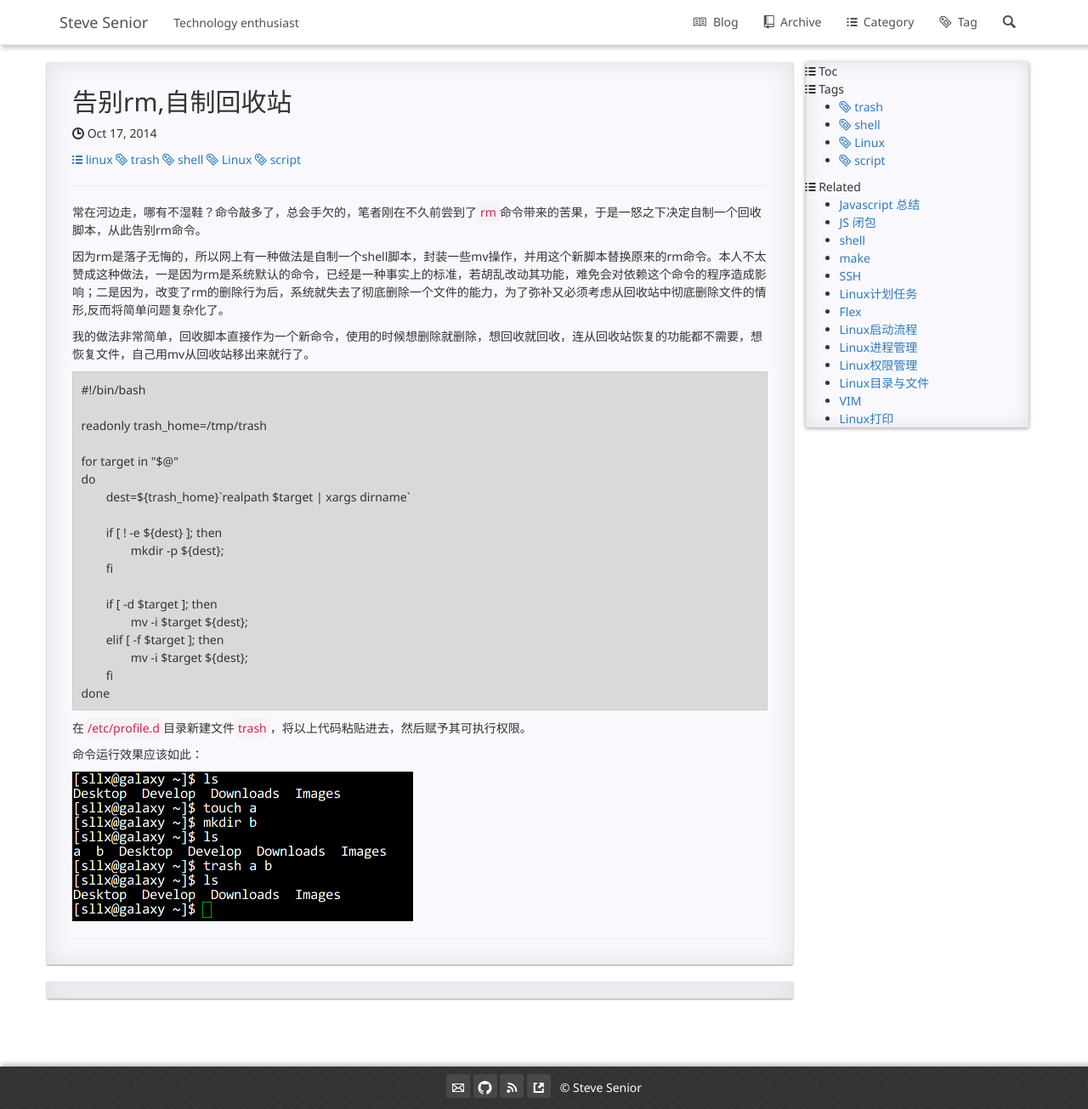
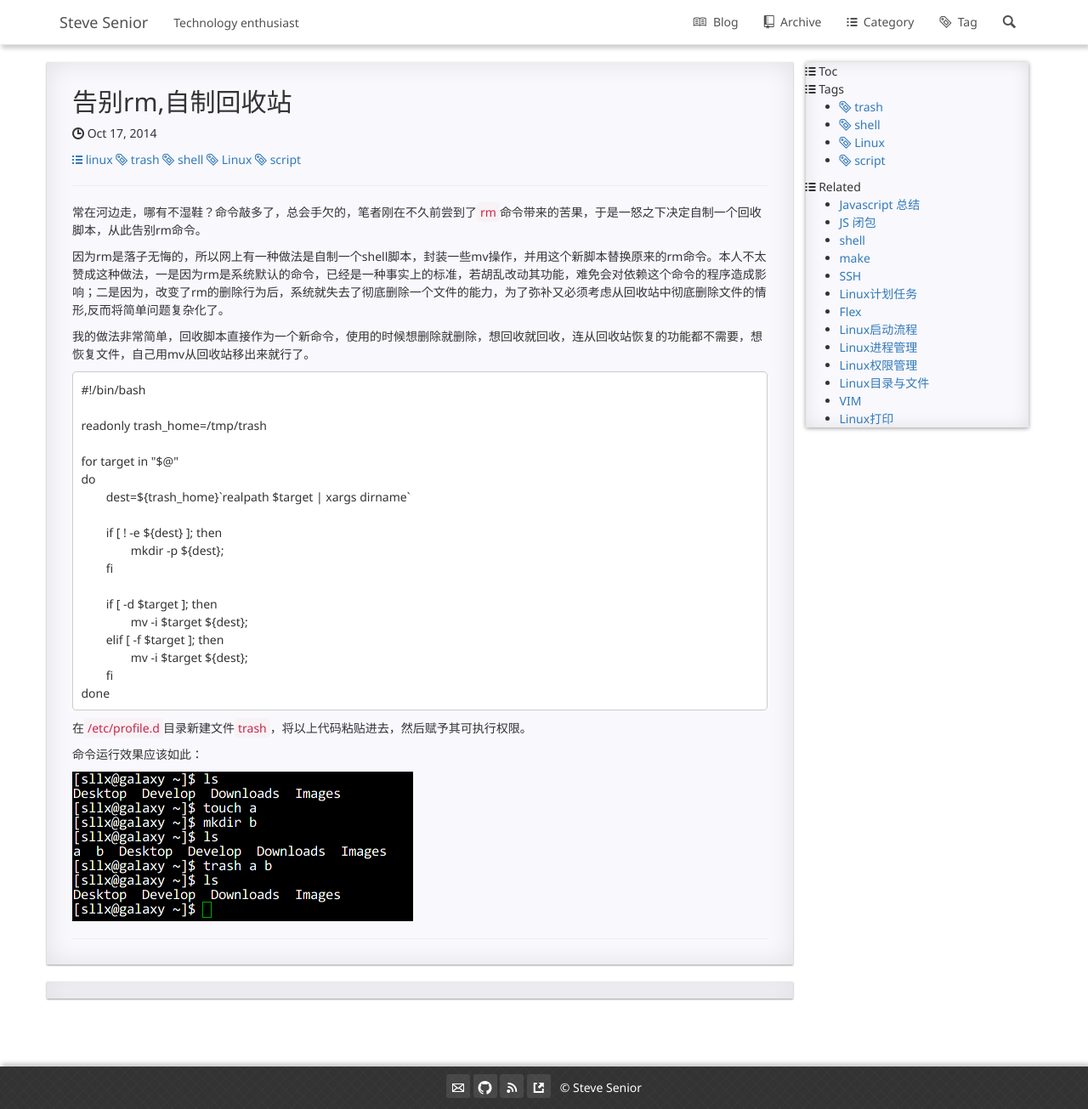
Before and after one commit to ssenior45/ssenior45.github.io, a Jekyll site: the page built from _posts/2014-10-17-shell-trash.md, in a window 1280 px wide. Shown: the whole page at 85% size. Built offline with Jekyll 4.4.1, drawn with Linux system fonts in a browser that asks for light colours; nearby versions of some CDN libraries; Markdown is read by kramdown in place of the engine named in the settings; comment, search, counter and statistics services are not loaded.

Commit message:
Updated syntax.css

```diff
--- a/static/css/syntax.css
+++ b/static/css/syntax.css
@@ -1,4 +1,4 @@
-.highlight  { background: #ffffff; background-color: #d9d9d9}
+.highlight  { background: #ffffff }
 .highlight .c { color: #999988; font-style: italic } /* Comment */
 .highlight .err { color: #a61717; background-color: #e3d2d2 } /* Error */
 .highlight .k { font-weight: bold } /* Keyword */
```
